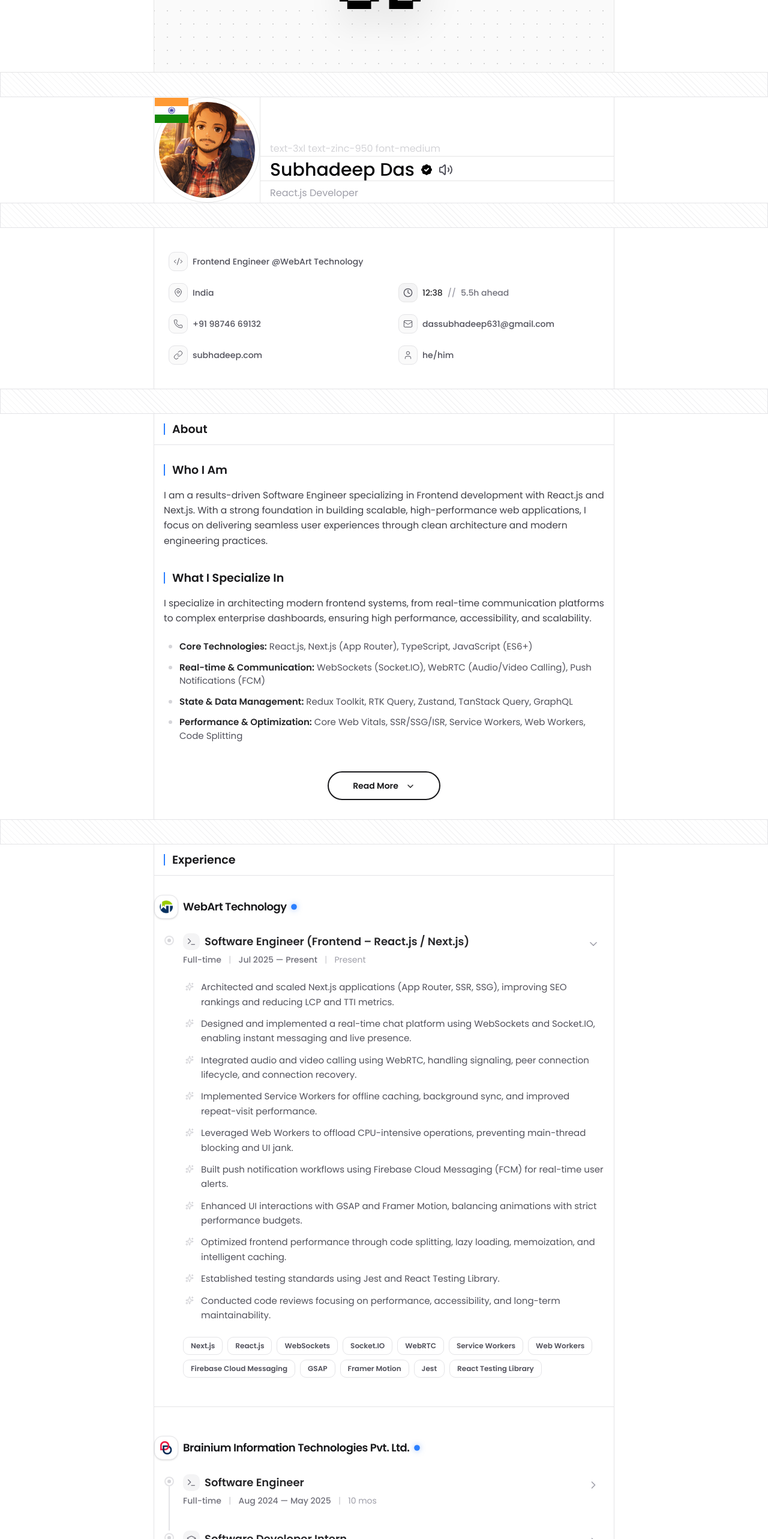
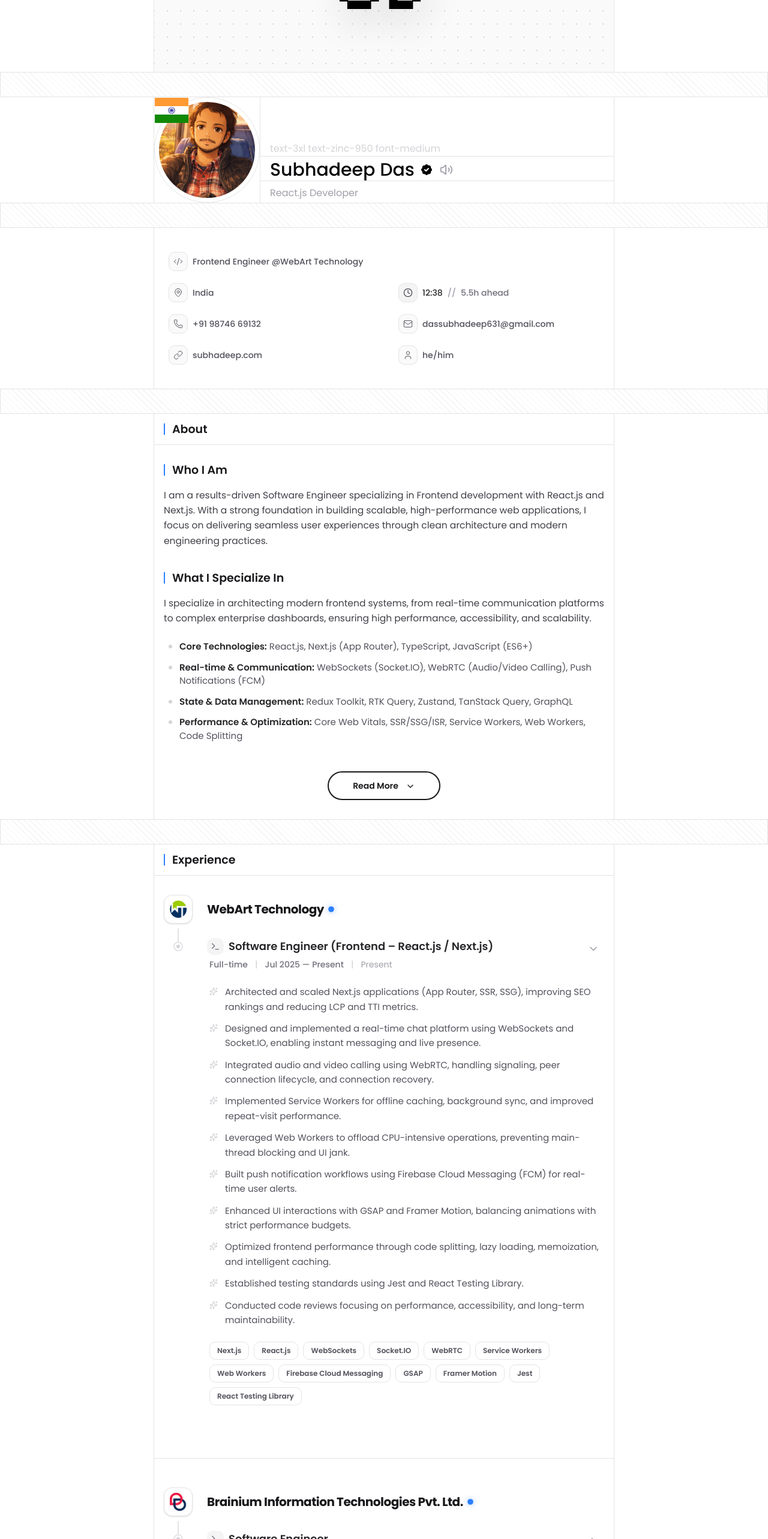
Before and after one commit to Subhadeep-CS/new-portfolio, a Next.js app: page / in a window 1280 px wide. Shown: the part 234-2800 px from the top of the page at 60% size. Built offline with nearby package versions, Linux system fonts and the light colour scheme.

Commit message:
Completed the final setup

```diff
--- a/app/page.tsx
+++ b/app/page.tsx
@@ -37,14 +37,15 @@ export default function Home() {
       <CrossDivider />
       <ExperienceContainer />
 
+
+      <CrossDivider />
+      <StackContainer />
+
       <CrossDivider />
       <FeaturedProjectsContainer />
 
       <CrossDivider />
       <EducationContainer />
-
-      <CrossDivider />
-      <StackContainer />
 
       <CrossDivider />
       <LivePlaygroundContainer />
@@ -55,17 +56,17 @@ export default function Home() {
       <CrossDivider />
       <HonorRewardContainer />
 
-      <CrossDivider />
-      <BookmarkContainer />
+      {/* <CrossDivider />
+      <BookmarkContainer /> */}
 
       <CrossDivider />
       <QuotesContainer />
-
+      {/*
       <CrossDivider />
       <FeaturedResourcesContainer />
 
       <CrossDivider />
-      <FeaturedLibraryContainer />
+      <FeaturedLibraryContainer /> */}
 
       {/* <CrossDivider />
       <GithubContainer /> */}
--- a/assets/icons.ts
+++ b/assets/icons.ts
@@ -1,7 +1,8 @@
-import { BadgeCheck, CodeXml, Volume2 } from "lucide-react";
+import { BadgeCheck, CodeXml, Volume2, Volume } from "lucide-react";
 
 export const Icons = {
   BadgeCheck,
   Volume2,
+  Volume,
   CodeXml,
 };
--- a/components/Home/ExperienceContainer/ExperienceCard.tsx
+++ b/components/Home/ExperienceContainer/ExperienceCard.tsx
@@ -15,66 +15,78 @@ const RoleIcon = ({ title }: { title: string }) => {
 const ExperienceCard = ({ experience, isLast, defaultExpanded = false }: { experience: ExperienceInterface, isLast?: boolean, defaultExpanded?: boolean }) => {
     const [isExpanded, setIsExpanded] = useState(defaultExpanded);
 
-    const hasMultipleRoles = experience.roles.length > 1;
-
     return (
-        <div className="relative group/card">
-            {/* Company Header */}
-            <div className="flex items-center gap-2 mb-6 -ml-8 md:-ml-12 relative z-10">
-                <div className="relative group/logo">
+        <div className="group/card w-full max-w-full">
+            {/* Company Header Row */}
+            <div className="flex gap-4 md:gap-6 items-stretch">
+                {/* Left Column: Timeline Logo */}
+                <div className="flex flex-col items-center shrink-0 w-10 md:w-12">
+                    <div className="relative group/logo w-10 h-10 md:w-12 md:h-12 rounded-xl border border-zinc-200 dark:border-zinc-800 overflow-hidden bg-white dark:bg-zinc-950 p-2 z-10 transition-transform duration-500 group-hover/logo:scale-110 group-hover/logo:rotate-3 shadow-sm flex items-center justify-center">
                         <div className="absolute -inset-2 bg-gradient-to-r from-blue-500 to-fuchsia-500 rounded-2xl opacity-0 group-hover/logo:opacity-20 blur-xl transition-opacity duration-500" />
-                    <div className="w-10 h-10 md:w-10 md:h-10 rounded-xl border border-zinc-200 dark:border-zinc-800 overflow-hidden flex-shrink-0 bg-white dark:bg-zinc-950 p-2 relative z-10 transition-transform duration-500 group-hover/logo:scale-110 group-hover/logo:rotate-3 shadow-sm">
                         {experience.logoUrl ? (
                             <Image
                                 src={experience.logoUrl}
                                 alt={experience.company}
                                 width={48}
                                 height={48}
-                                className="w-full h-full object-contain"
+                                className="w-full h-full object-contain relative z-10"
                             />
                         ) : (
-                            <div className="w-full h-full flex items-center justify-center bg-zinc-100 dark:bg-zinc-900">
+                            <div className="w-full h-full flex items-center justify-center relative z-10">
                                 <Briefcase className="w-5 h-5 text-zinc-400" />
                             </div>
                         )}
                     </div>
+                    {/* Line down to first role */}
+                    <div className="w-[2px] flex-1 bg-zinc-200 dark:bg-zinc-800 mt-2 min-h-[16px] group-hover/card:bg-blue-500/30 transition-colors duration-500 rounded-t-full" />
                 </div>
 
-                <div className="flex items-center gap-2">
-                    <h3 className="text-base md:text-lg font-semibold text-zinc-900 dark:text-zinc-100 tracking-tight">
+                {/* Right Column: Company Name */}
+                <div className="flex-1 pb-6 flex items-start">
+                    <div className="flex items-center gap-2 h-10 md:h-12 w-full">
+                        <h3 className="text-lg md:text-xl font-bold text-zinc-900 dark:text-zinc-100 tracking-tight truncate">
                             {experience.company}
                         </h3>
                         <motion.div
                             animate={{ scale: [1, 1.2, 1] }}
                             transition={{ duration: 2, repeat: Infinity }}
-                        className="w-2 h-2 rounded-full bg-blue-500 shadow-[0_0_8px_rgba(59,130,246,0.5)]"
+                            className="w-2 h-2 rounded-full bg-blue-500 shadow-[0_0_8px_rgba(59,130,246,0.5)] shrink-0"
                         />
+                    </div>
                 </div>
             </div>
 
             {/* Roles Container */}
-            <div className="relative space-y-10">
+            <div className="flex flex-col w-full">
                 {experience.roles.map((role, rIndex) => (
-                    <div key={rIndex} className="relative">
-                        {/* Vertical Connector Line (Only if not last role) */}
-                        {hasMultipleRoles && rIndex < experience.roles.length - 1 && (
-                            <div className="absolute left-[-20px] md:left-[-24px] top-5 bottom-[-40px] w-[2px] bg-zinc-200 dark:bg-zinc-800 group-hover/card:bg-blue-500/30 transition-colors duration-500 z-0" />
-                        )}
+                    <div key={rIndex} className="flex gap-4 md:gap-6 items-stretch w-full">
+                        {/* Left Column: Timeline Dot & Line */}
+                        <div className="flex flex-col items-center shrink-0 w-10 md:w-12">
+                            {/* Upper line to bridge gap to dot */}
+                            <div className="w-[2px] h-1.5 bg-zinc-200 dark:bg-zinc-800 group-hover/card:bg-blue-500/30 transition-colors duration-500" />
 
-                        {/* Sub-role Connector Dot/Icon */}
-                        <div className="absolute -left-[27px] md:-left-[31px] top-1 w-4 h-4 rounded-full border-2 border-zinc-200 dark:border-zinc-800 bg-white dark:bg-zinc-950 z-10 flex items-center justify-center transition-colors duration-300 group-hover/card:border-blue-500/50">
+                            {/* Dot */}
+                            <div className="w-4 h-4 rounded-full border-2 border-zinc-200 dark:border-zinc-800 bg-white dark:bg-zinc-950 flex items-center justify-center transition-colors duration-300 group-hover/card:border-blue-500/50 shrink-0 z-10">
                                 <div className="w-1.5 h-1.5 rounded-full bg-zinc-300 dark:bg-zinc-700 group-hover/card:bg-blue-500 transition-colors duration-300" />
                             </div>
 
+                            {/* Lower Line connecting to next role */}
+                            {rIndex < experience.roles.length - 1 && (
+                                <div className="w-[2px] flex-1 bg-zinc-200 dark:bg-zinc-800 group-hover/card:bg-blue-500/30 transition-colors duration-500" />
+                            )}
+                        </div>
+
+                        {/* Right Column: Role Content */}
+                        <div className="flex-1 pb-10 min-w-0">
                             <div className="space-y-4">
                                 {/* Role Header */}
-                            <div className="flex items-start justify-between gap-4">
+                                <div className="flex flex-col sm:flex-row sm:items-start justify-between gap-4">
                                     <div className="space-y-1.5">
                                         <div
                                             onClick={() => setIsExpanded(!isExpanded)}
                                             className="flex items-center gap-2 group/role cursor-pointer"
                                         >
-                                        <div className="p-1.5 rounded-lg bg-zinc-100 dark:bg-zinc-900 text-zinc-500 dark:text-zinc-400 transition-colors group-hover/role:bg-blue-500 group-hover/role:text-white">
+                                            <div className="p-1.5 rounded-lg bg-zinc-100 dark:bg-zinc-900 text-zinc-500 dark:text-zinc-400 transition-colors group-hover/role:bg-blue-500 group-hover/role:text-white shrink-0">
                                                 <RoleIcon title={role.title} />
                                             </div>
                                             <h4 className="text-lg font-semibold text-zinc-800 dark:text-zinc-200 transition-colors group-hover/role:text-blue-500">
@@ -82,7 +94,7 @@ const ExperienceCard = ({ experience, isLast, defaultExpanded = false }: { exper
                                             </h4>
                                         </div>
 
-                                    <div className="flex flex-wrap items-center gap-x-3 gap-y-1 text-sm font-medium text-zinc-500 dark:text-zinc-500">
+                                        <div className="flex flex-wrap items-center gap-x-3 gap-y-1 text-sm font-medium text-zinc-500 dark:text-zinc-500 pl-1">
                                             <span>{role.type}</span>
                                             <span className="text-zinc-300 dark:text-zinc-800">|</span>
                                             <span className="tabular-nums">{role.startDate} — {role.endDate}</span>
@@ -93,7 +105,7 @@ const ExperienceCard = ({ experience, isLast, defaultExpanded = false }: { exper
 
                                     <button
                                         onClick={() => setIsExpanded(!isExpanded)}
-                                    className="p-2 rounded-full hover:bg-zinc-100 dark:hover:bg-zinc-900 transition-colors text-zinc-400 cursor-pointer"
+                                        className="p-2 rounded-full hover:bg-zinc-100 dark:hover:bg-zinc-900 transition-colors text-zinc-400 cursor-pointer shrink-0 self-start"
                                     >
                                         <motion.div animate={{ rotate: isExpanded ? 0 : -90 }}>
                                             <ChevronDown className="w-5 h-5" />
@@ -101,7 +113,7 @@ const ExperienceCard = ({ experience, isLast, defaultExpanded = false }: { exper
                                     </button>
                                 </div>
 
-                            {/* Role Content */}
+                                {/* Expandable Content */}
                                 <AnimatePresence>
                                     {isExpanded && (
                                         <motion.div
@@ -129,7 +141,7 @@ const ExperienceCard = ({ experience, isLast, defaultExpanded = false }: { exper
                                                 </ul>
 
                                                 {/* Skills Pills */}
-                                            <div className="flex flex-wrap gap-2">
+                                                <div className="flex flex-wrap gap-2 pl-1">
                                                     {role.skills.map((skill, sIndex) => (
                                                         <motion.span
                                                             key={sIndex}
@@ -147,6 +159,7 @@ const ExperienceCard = ({ experience, isLast, defaultExpanded = false }: { exper
                                 </AnimatePresence>
                             </div>
                         </div>
+                    </div>
                 ))}
             </div>
         </div>
--- a/components/Home/ExperienceContainer/index.tsx
+++ b/components/Home/ExperienceContainer/index.tsx
@@ -18,7 +18,7 @@ const ExperienceContainer = () => {
               viewport={{ once: true, margin: "-50px" }}
               transition={{ duration: 0.4, delay: index * 0.1 }}
               key={index}
-              className={`px-4 pl-8 md:pl-12 ${index === 0 ? "pb-12" : "py-12"}`}
+              className={`px-4 ${index === 0 ? "pb-12" : "py-12"}`}
             >
               <ExperienceCard
                 experience={experience}
--- a/components/Home/ProfileInformation/UserInformation.tsx
+++ b/components/Home/ProfileInformation/UserInformation.tsx
@@ -1,12 +1,52 @@
 "use client";
 
-import { useState, useEffect } from "react";
+import { useState, useEffect, useRef } from "react";
 import { Icons } from "@/assets/icons";
 import { DESIGNATION } from "@/utils/app_constant";
 import { motion, AnimatePresence } from "framer-motion";
 
+const SpeakerWave = () => (
+  <div className="flex items-center justify-center w-5 h-5">
+    <svg width="14" height="20" viewBox="0 0 14 20" fill="none" className="text-blue-500">
+      <motion.path
+        d="M3 6C5 8 5 12 3 14"
+        stroke="currentColor"
+        strokeWidth="2.5"
+        strokeLinecap="round"
+        animate={{
+          opacity: [0, 1, 0],
+          x: [0, 1, 0]
+        }}
+        transition={{
+          duration: 1.2,
+          repeat: Infinity,
+          ease: "easeInOut"
+        }}
+      />
+      <motion.path
+        d="M8 3C11 7 11 13 8 17"
+        stroke="currentColor"
+        strokeWidth="2.5"
+        strokeLinecap="round"
+        animate={{
+          opacity: [0, 1, 0],
+          x: [0, 1.5, 0]
+        }}
+        transition={{
+          duration: 1.2,
+          repeat: Infinity,
+          delay: 0.3,
+          ease: "easeInOut"
+        }}
+      />
+    </svg>
+  </div>
+);
+
 const UserInformation = () => {
   const [index, setIndex] = useState(0);
+  const [isPlaying, setIsPlaying] = useState(false);
+  const audioRef = useRef<HTMLAudioElement | null>(null);
 
   useEffect(() => {
     const interval = setInterval(() => {
@@ -15,14 +55,41 @@ const UserInformation = () => {
     return () => clearInterval(interval);
   }, []);
 
+  const togglePlay = () => {
+    if (!audioRef.current) {
+      audioRef.current = new Audio("/audio/my_name_audio.mp3");
+      audioRef.current.onended = () => setIsPlaying(false);
+    }
+
+    if (isPlaying) {
+      audioRef.current.pause();
+      audioRef.current.currentTime = 0;
+      setIsPlaying(false);
+    } else {
+      audioRef.current.play().catch(err => console.error("Audio playback failed:", err));
+      setIsPlaying(true);
+    }
+  };
+
   return (
     <div className="border-l flex flex-col gap-1 justify-end divide-y-1 w-full *:pl-4">
       <div className="text-zinc-300">text-3xl text-zinc-950 font-medium</div>
       <div className="flex gap-2 items-center">
         <h3 className="text-3xl text-zinc-950 font-medium">Subhadeep Das</h3>
-        <div className="flex gap-2 items-center">
+        <div className="flex gap-1 items-center">
           <Icons.BadgeCheck size={24} className="text-white" fill="" />
-          <Icons.Volume2 size={24} className="text-zinc-600" />
+          <button
+            onClick={togglePlay}
+            className="flex items-center gap-2 group transition-all duration-300 relative cursor-pointer"
+            title="Listen to pronunciation"
+          >
+            <div className={`p-1.5 rounded-full transition-all duration-300 flex items-center relative ${isPlaying ? 'bg-blue-50 dark:bg-blue-900/20' : 'hover:bg-zinc-100 dark:hover:bg-zinc-900'}`}>
+              <Icons.Volume2
+                size={22}
+                className={`transition-colors duration-300 ${isPlaying ? 'text-blue-500' : 'text-zinc-400 group-hover:text-zinc-600 dark:text-zinc-500 dark:group-hover:text-zinc-300'}`}
+              />
+            </div>
+          </button>
         </div>
       </div>
       <div className="w-full flex items-center h-8 overflow-hidden relative pl-4">
--- a/utils/app_constant.ts
+++ b/utils/app_constant.ts
@@ -297,11 +297,12 @@ export const EDUCATION_DATA: EducationInterface[] = [
     startDate: "2020",
     endDate: "2022",
     duration: "2 Years",
-    grade: "A+",
+    grade: "8.73 CGPA",
     description: [
+      "Achieved a cumulative grade point average of 8.73 CGPA.",
       "Conducted research on 'Informal System Design and Synthesis in the Limelight of Asymmetric Type Functions' in collaboration with the Department of Computer Science.",
       "Presented research findings at a college conference in front of external evaluators from Kalyani Mahavidyalaya.",
-      "Mastered advanced theoretical concepts and practical applications in modern computer science."
+      "Mastered advanced theoretical concepts and practical applications in modern computer science with a focus on system design."
     ],
     skills: ["Computer Science", "System Design", "Type Functions", "Research Methodology", "jQuery", "Bootstrap"]
   },
@@ -311,11 +312,11 @@ export const EDUCATION_DATA: EducationInterface[] = [
     startDate: "2017",
     endDate: "2020",
     duration: "3 Years",
-    grade: "A",
+    grade: "74.75%",
     description: [
-      "Graduated with a Bachelor's degree focusing on core Computer Science fundamentals.",
+      "Graduated with 74.75% marks, focusing on core Computer Science fundamentals.",
       "Strong emphasis on Data Structures, Algorithms, and C++ programming.",
-      "Consistently achieved high academic performance (Grade A)."
+      "Consistently achieved high academic performance with a focus on problem-solving."
     ],
     skills: ["C++", "DSA", "Computer Science", "Algorithms"]
   },
@@ -325,10 +326,22 @@ export const EDUCATION_DATA: EducationInterface[] = [
     startDate: "2015",
     endDate: "2017",
     duration: "2 Years",
-    grade: "A+",
+    grade: "82.6%",
     description: [
       "Completed Higher Secondary education with a focus on Mathematics, Physics, Chemistry, and Biology.",
-      "Achieved Grade A+ in the WBCHSE board examinations."
+      "Achieved 82.6% in the WBCHSE board examinations."
+    ]
+  },
+  {
+    institution: "Barrackpore Ramakrishna Vivekananda Mission",
+    degree: "WBBSE Board (Secondary)",
+    startDate: "2013",
+    endDate: "2015",
+    duration: "2 Years",
+    grade: "82.3%",
+    description: [
+      "Completed Secondary education with a focus on general science and mathematics.",
+      "Achieved 82.3% in the WBBSE board examinations."
     ]
   }
 ];
```
Also changed, not shown: 1 other file (tests, documents, lock files or other folders). Lines whose indentation alone changed are shown as unchanged.
